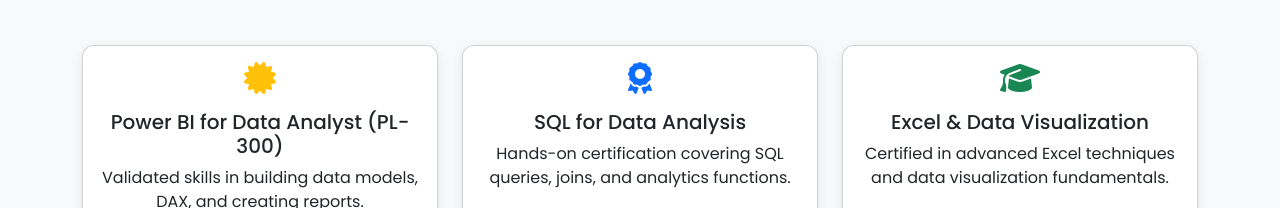
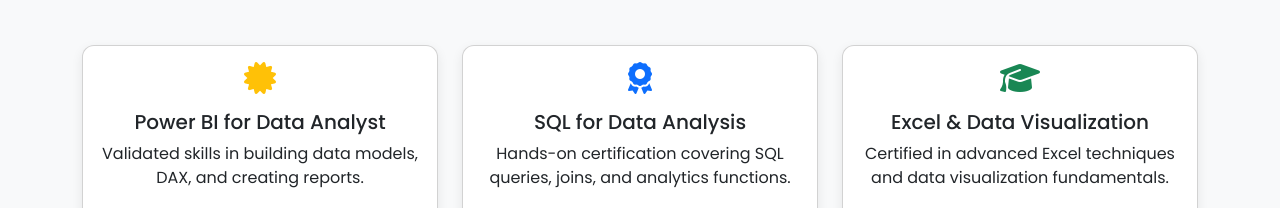
Before and after one commit to jadhavaditya684/Adityajadhavportfolio, a plain HTML site: page index.html in a window 1280 px wide. Shown: the part 2505-2713 px from the top of the page. Drawn offline with nearby package versions, Linux system fonts and the light colour scheme; no server answers.

Commit message:
Update index.html

```diff
--- a/index.html
+++ b/index.html
@@ -179,7 +179,7 @@ Hello! I’m Aditya Santosh Jadhav, an IT Engineer passionate about leveraging t
 <div class="col-md-4" data-aos="fade-up" data-aos-delay="100">
 <div class="card p-3 text-center certification-card h-100">
 <i class="fas fa-certificate fa-2x text-warning mb-3"></i>
-<h5> Power BI for Data Analyst (PL-300)</h5>
+<h5> Power BI for Data Analyst </h5>
 <p>Validated skills in building data models, DAX, and creating reports.</p>
 <a href="https://drive.google.com/file/d/1Jy9jNxks-KN-xMWFMTsm6ZousyEau3sO/view?usp=drivesdk" class="btn btn-sm btn-warning mt-2"><i class="fas fa-external-link-alt me-1"></i> View Certificate</a>
 </div>
```
